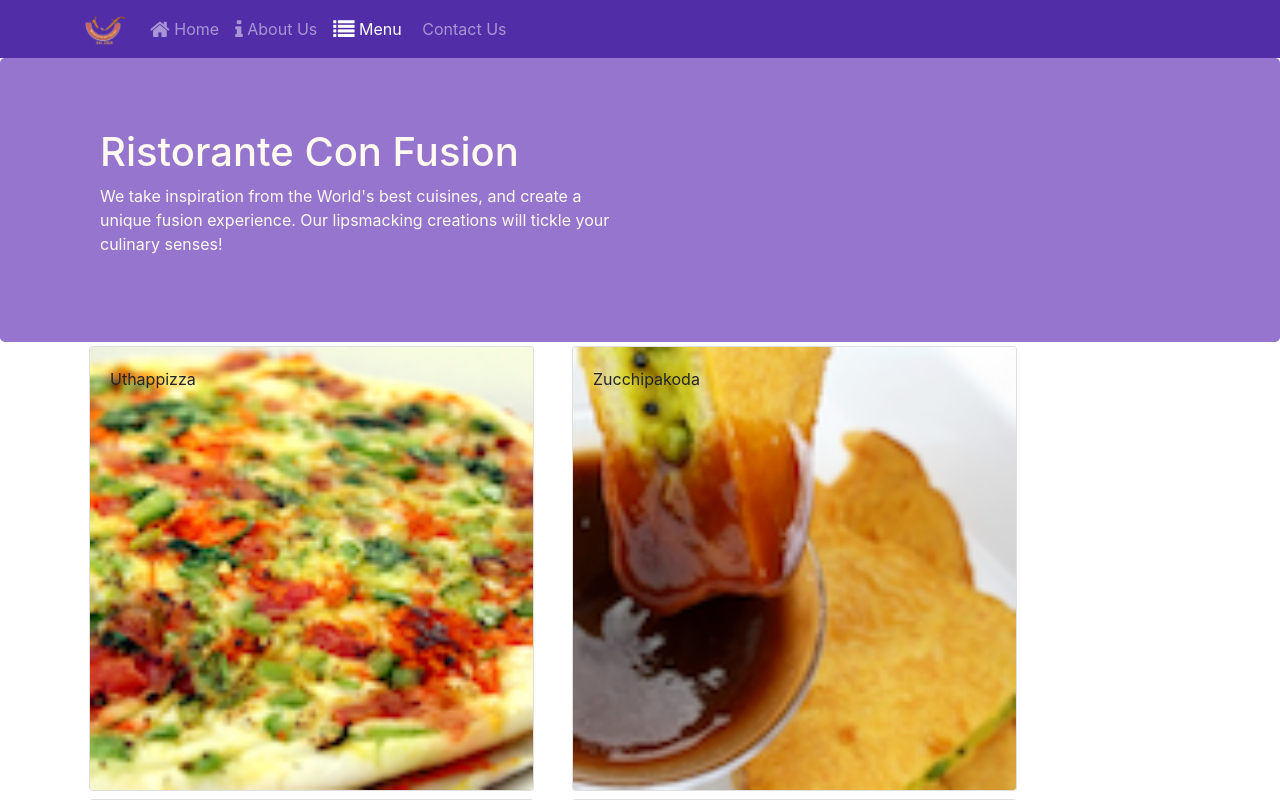
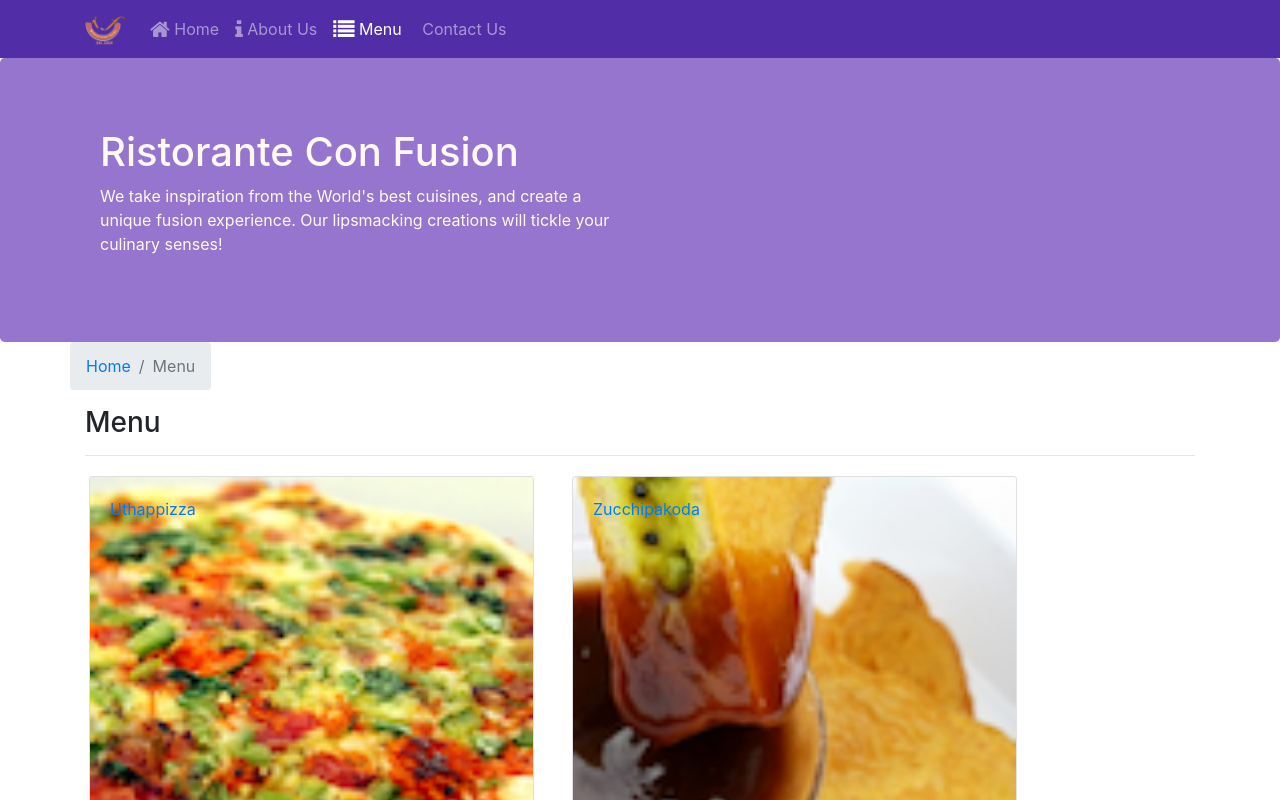
Before and after one commit to Bafarouk/confusionReact, a React (Create React App) app: page /menu in a window 1280 px wide. Shown: the top 800 px of the page. Built offline with nearby package versions, Linux system fonts and the light colour scheme.

Commit message:
Single Page Applications Part 2

```diff
--- a/src/components/ContactComponent.js
+++ b/src/components/ContactComponent.js
@@ -1,8 +1,20 @@
 import React from 'react';
+import {Breadcrumb,BreadcrumbItem} from 'reactstrap';
+import {Link} from 'react-router-dom';
 
 const Contact = (props) => {
     return(
         <div className="container">
+            <div className="row">
+                    <Breadcrumb>
+                        <BreadcrumbItem><Link to="/home">Home</Link></BreadcrumbItem>
+                        <BreadcrumbItem active>Contac Us</BreadcrumbItem>
+                    </Breadcrumb>
+                    <div className="col-12">
+                        <h3>Contac Us</h3>
+                        <hr />
+                    </div>
+                </div>
             <div className="row row-content">
                 <div className="col-12">
                 <h3>Location Information</h3>
--- a/src/components/DishdetailComponent.js
+++ b/src/components/DishdetailComponent.js
@@ -1,5 +1,6 @@
 import React from 'react';
-import {Card,CardBody,CardImg,CardTitle,CardText} from 'reactstrap';
+import {Card,CardBody,CardImg,CardTitle,CardText , Breadcrumb , BreadcrumbItem} from 'reactstrap';
+import {Link} from 'react-router-dom';
 
 
 
@@ -42,14 +43,24 @@ import {Card,CardBody,CardImg,CardTitle,CardText} from 'reactstrap';
         if (props.dish != null){
         return(
             <div className="container">
-            <div className="row">
-                <div className="col-12 col-md-5 m-1">
-                    <RenderDish dish={props.dish} />
+                <div className="row">
+                    <Breadcrumb>
+                        <BreadcrumbItem><Link to="/menu">Menu</Link></BreadcrumbItem>
+                        <BreadcrumbItem active>{props.dish.name}</BreadcrumbItem>
+                    </Breadcrumb>
+                    <div className="col-12">
+                        <h3>{props.dish.name}</h3>
+                        <hr />
+                    </div>
                 </div>
-                <div className="col-12 col-md-5 m-1">
-                    <RenderComments comments={props.dish.comments} />
+                <div className="row">
+                    <div className="col-12 col-md-5 m-1">
+                        <RenderDish dish={props.dish} />
+                    </div>
+                    <div className="col-12 col-md-5 m-1">
+                        <RenderComments comments={props.comments} />
+                    </div>
                 </div>
-            </div>
             </div>
         );
     }
--- a/src/components/MainComponent.js
+++ b/src/components/MainComponent.js
@@ -20,7 +20,6 @@ class Main extends Component {
       comments: COMMENTS,
       leaders: LEADERS,
       promotions: PROMOTIONS
-    //  selectedDish: null
     };
   }
 
@@ -37,12 +36,21 @@ class Main extends Component {
 
     }
 
+    const dishWithId = ({match}) => {
+      return(
+        <DishDetail dish={this.state.dishes.filter((dish) => dish.id === parseInt(match.params.dishId))[0]}
+          comments={this.state.comments.filter((comment) => comment.dishId ===  parseInt(match.params.dishId))}
+          />
+      );
+    }
+
     return (
       <div>
         <Header />
         <Switch>
           <Route path="/home" component={HomePage} />
           <Route exact path="/menu" component={() => <Menu dishes={this.state.dishes} /> } />
+          <Route path="/menu/:dishId" component={dishWithId} />
           <Route exact path="/contactus" component={Contact} />
           <Redirect to="/home" />
         </Switch>
--- a/src/components/MenuComponent.js
+++ b/src/components/MenuComponent.js
@@ -1,15 +1,17 @@
 import React from 'react';
-import {Card,CardImg,CardImgOverlay,CardTitle} from 'reactstrap';
-
+import {Card,CardImg,CardImgOverlay,CardTitle , Breadcrumb, BreadcrumbItem} from 'reactstrap';
+import {Link} from 'react-router-dom'
 
 function RenderMenuItem ({ dish, onClick }){
     return(
-        <Card onClick={ () => onClick(dish.id)}>
-        <CardImg width="100%" src={dish.image} alt={dish.name}/>
-        <CardImgOverlay>
-            <CardTitle>{dish.name}</CardTitle>
-        </CardImgOverlay>
-    </Card>
+        <Card>
+            <Link to={`/menu/${dish.id}`}>
+                <CardImg width="100%" src={dish.image} alt={dish.name}/>
+                <CardImgOverlay>
+                    <CardTitle>{dish.name}</CardTitle>
+                </CardImgOverlay>
+            </Link>
+        </Card>
 
     );
 }
@@ -19,12 +21,22 @@ function RenderMenuItem ({ dish, onClick }){
             const menu = props.dishes.map((dish) => {
                 return(
                     <div key={dish.id} className="col-12 col-md-5 m-1">
-                       <RenderMenuItem dish={dish} onClick={props.onClick} />
+                       <RenderMenuItem dish={dish} />
                     </div>
                 );
             });
             return (
                 <div className="container">
+                    <div className="row">
+                        <Breadcrumb>
+                            <BreadcrumbItem><Link to="/home">Home</Link></BreadcrumbItem>
+                            <BreadcrumbItem active>Menu</BreadcrumbItem>
+                        </Breadcrumb>
+                        <div className="col-12">
+                            <h3>Menu</h3>
+                            <hr />
+                        </div>
+                    </div>
                     <div className="row">
                         {menu}
                     </div>
```
